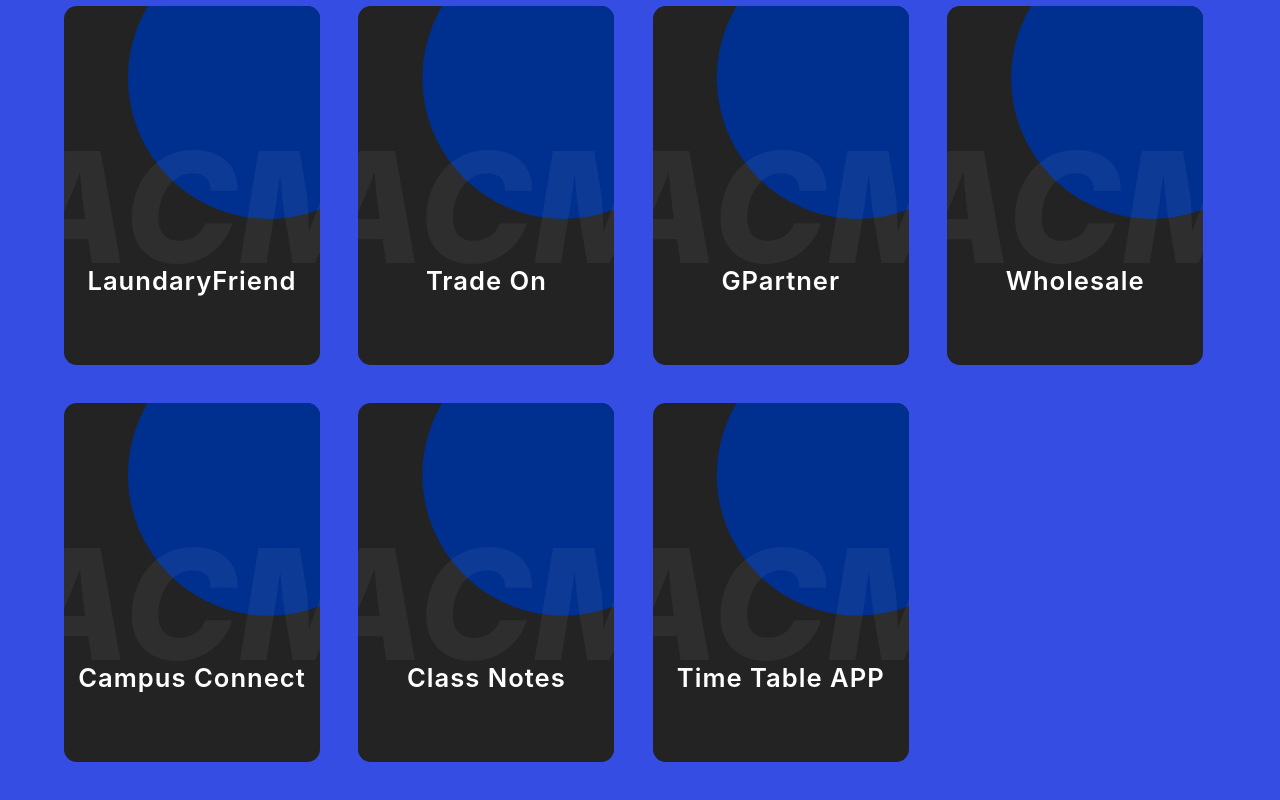
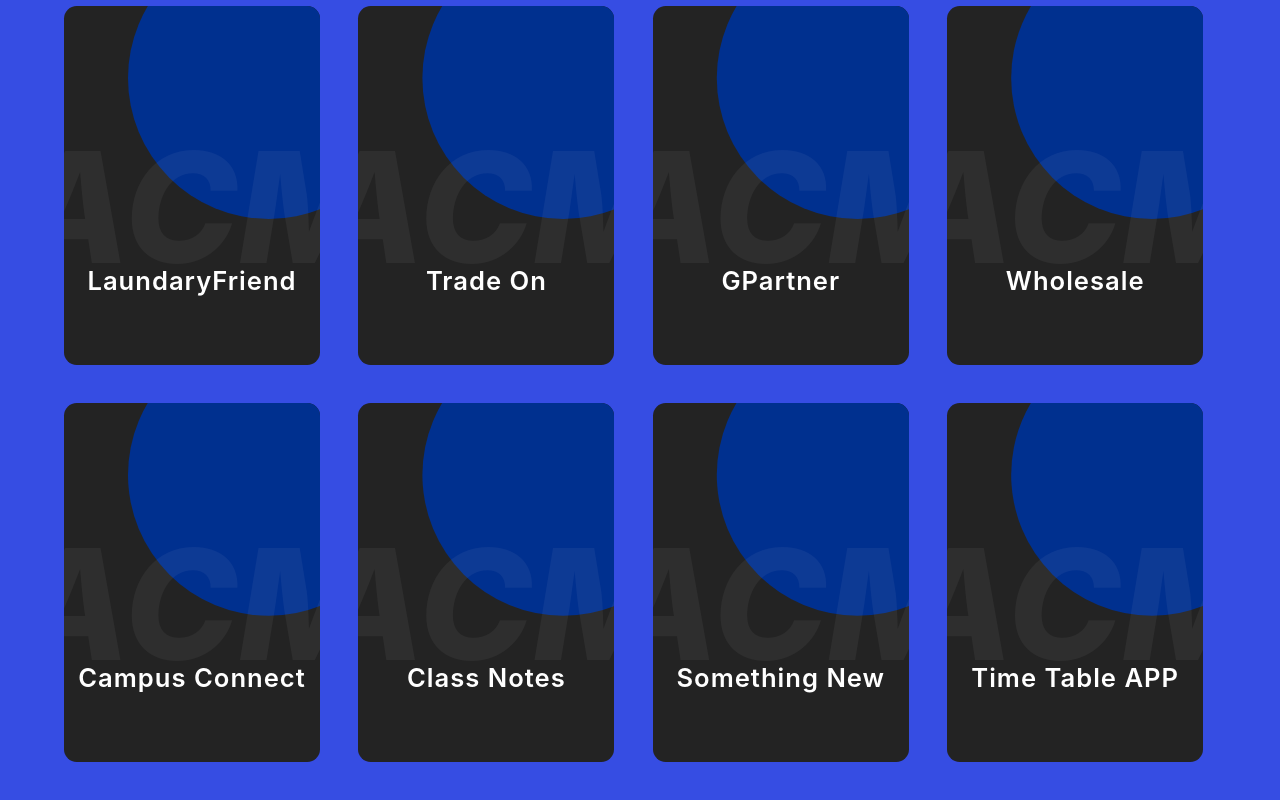
Before and after one commit to ACM-JUIT/Project-Ideas, a React (Create React App) app: page / in a window 1280 px wide. Shown: the part 1548-2348 px from the top of the page. Built offline with nearby package versions, Linux system fonts and the light colour scheme.

Commit message:
First commit

```diff
--- a/src/data.js
+++ b/src/data.js
@@ -72,6 +72,10 @@ export const projectsData = [
     techStack: "An app which stores notes given in class",
   },
   {
+    projectName: "Something New",
+    techStack: "This is something new",
+  },
+  {
     projectName: "Time Table APP",
     techStack: "An app thats send notification 5 minutes before class.",
   }
```
